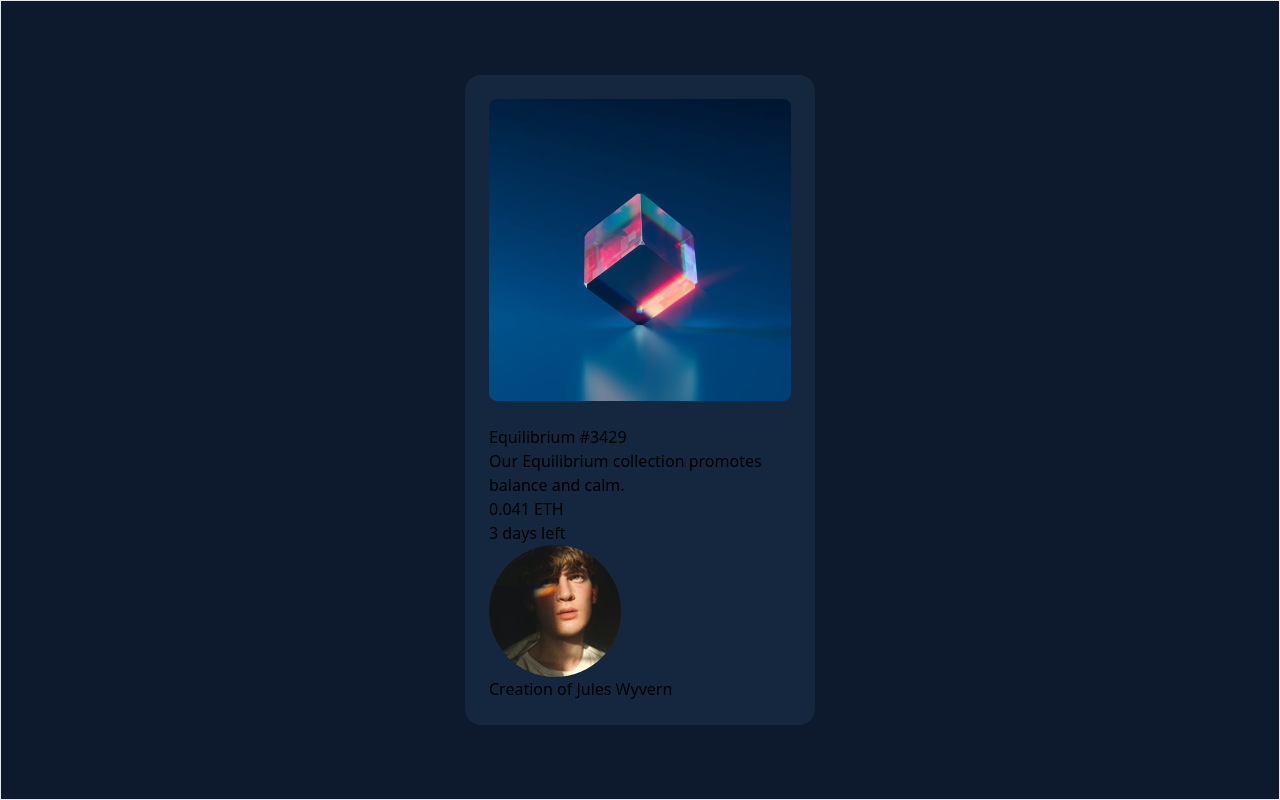
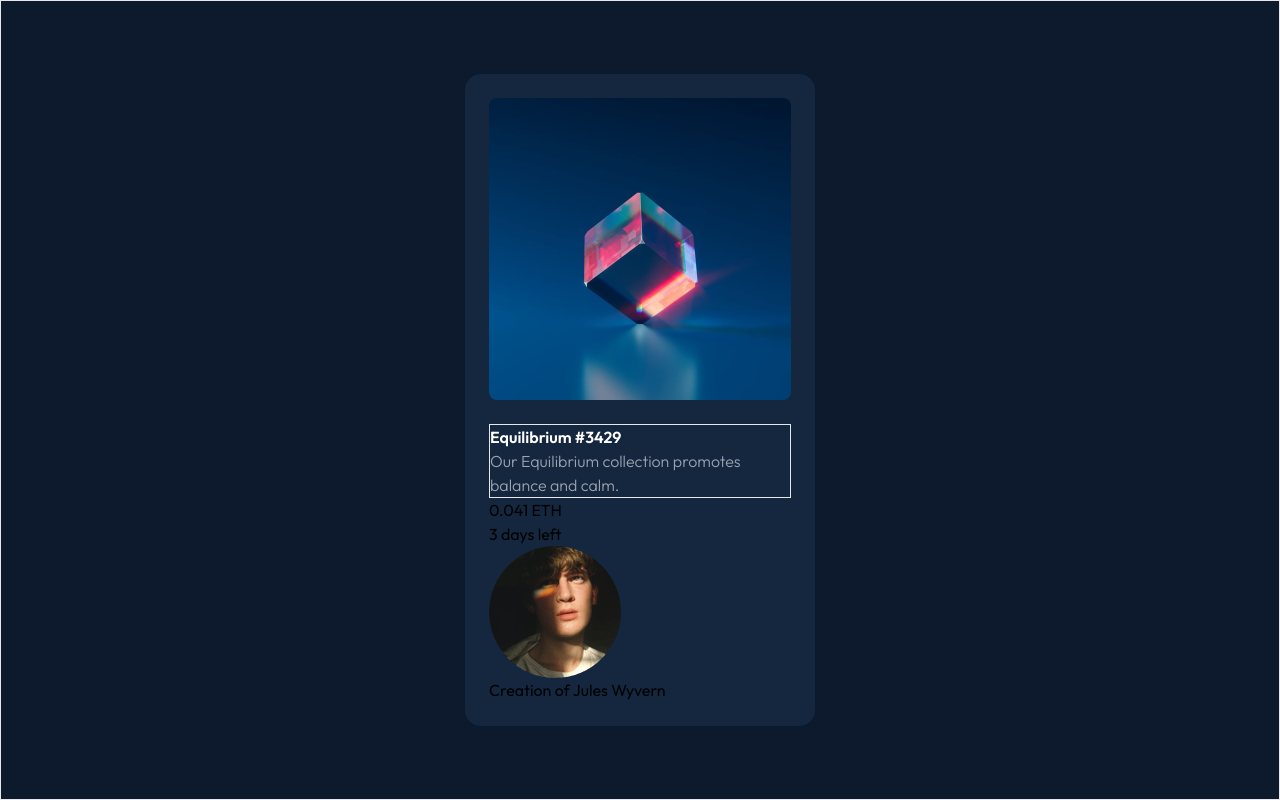
Before and after one commit to HarikrishnanYPR1707/nft-preview-card-component, a React (Vite) app: page / in a window 1280 px wide. Built offline with nearby package versions, Linux system fonts and the light colour scheme.

Commit message:
Added font color

```diff
--- a/src/components/NftCardPreview.jsx
+++ b/src/components/NftCardPreview.jsx
@@ -2,7 +2,7 @@ import React from "react";
 
 const NftCardPreview = () => {
   return (
-    <div className="bg-fmLigntBlue max-w-[350px] rounded-2xl p-6">
+    <div className="bg-fmLigntBlue font-specimen max-w-[350px] rounded-2xl p-6">
       {/* image section  */}
       <div className="group relative mb-6 w-full overflow-hidden rounded-lg">
         <img src="/image-equilibrium.jpg" alt="image" />
@@ -11,9 +11,9 @@ const NftCardPreview = () => {
         </div>
       </div>
       {/* header and para section  */}
-      <div className="">
-        <h1 className="">Equilibrium #3429</h1>
-        <p className="">
+      <div className="border">
+        <h1 className="font-semibold text-white">Equilibrium #3429</h1>
+        <p className="font-light text-gray-400">
           Our Equilibrium collection promotes balance and calm.
         </p>
       </div>
```
